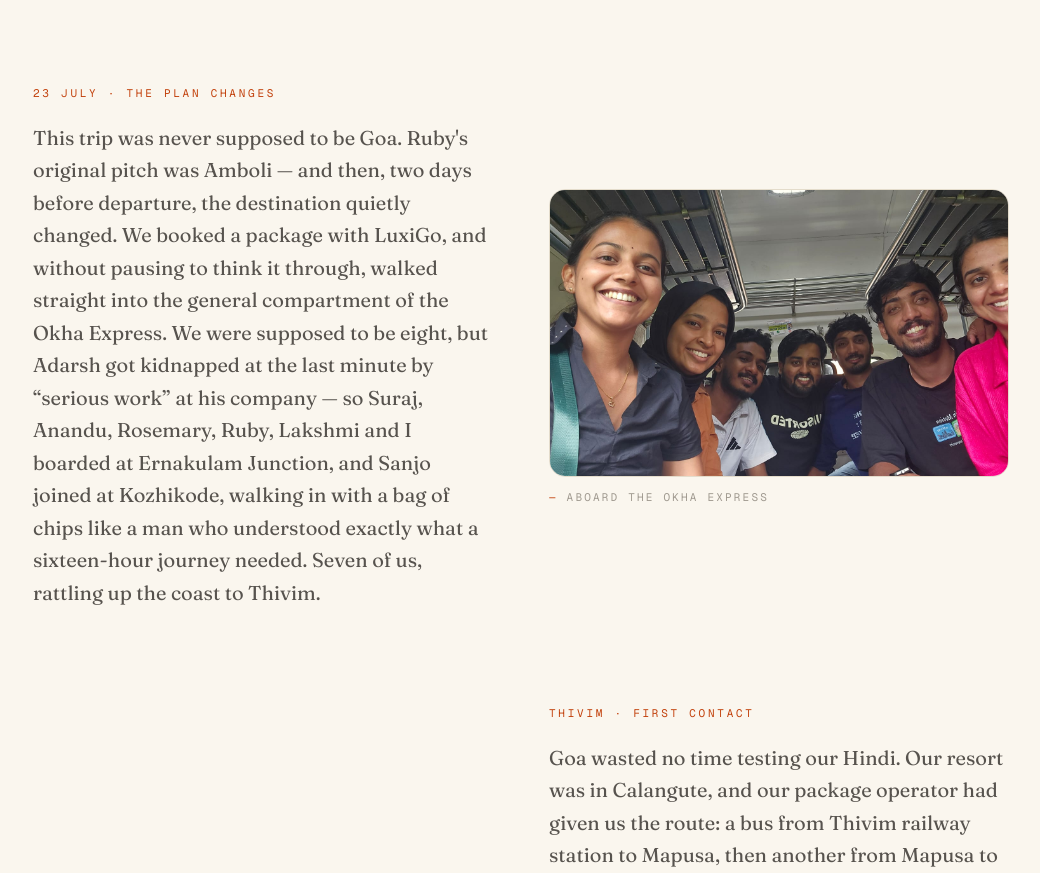
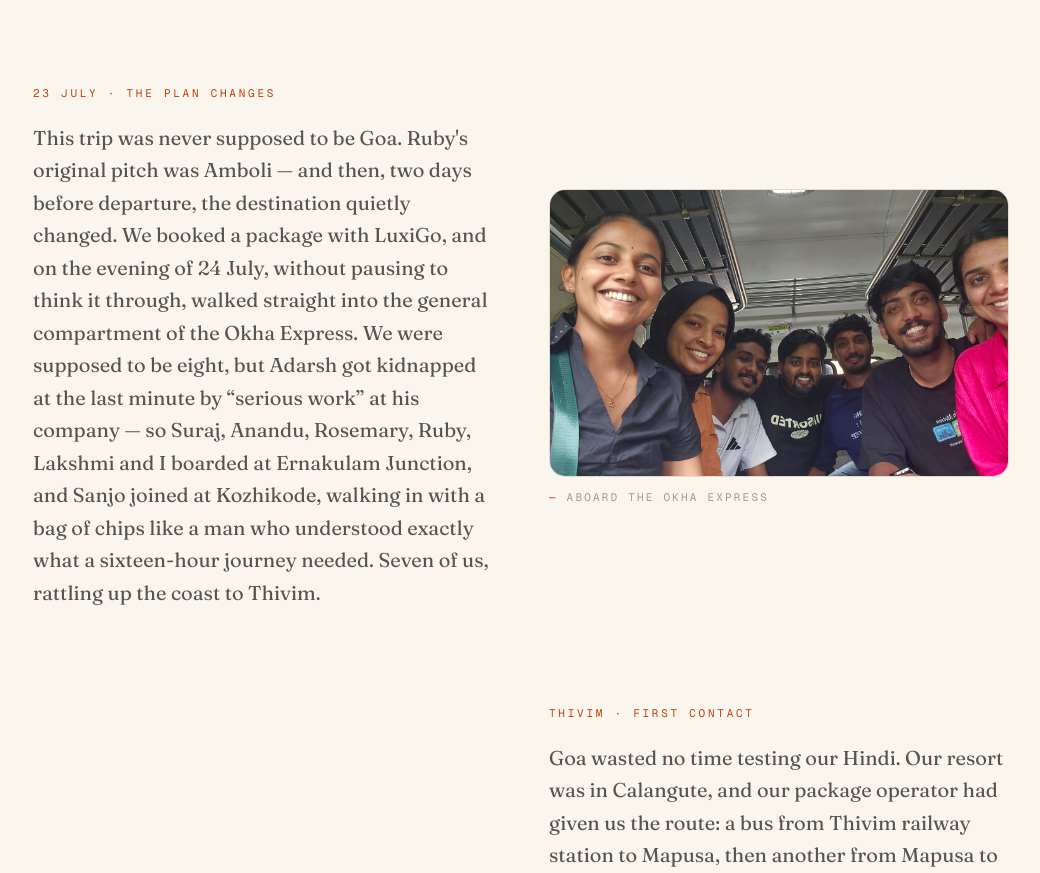
Before and after one commit to jubinphilip/Portfolio, a Next.js app: page /travel/goan-diaries in a window 1280 px wide. Shown: the part 822-1695 px from the top of the page, without its empty margins (119-1159 px from the left). Built offline with nearby package versions, Linux system fonts and the light colour scheme.

Commit message:
Refine narrative in Goan Diaries section by enhancing the description of the trip's last-minute destination change and the boarding experience.

```diff
--- a/src/app/travel/goan-diaries/page.tsx
+++ b/src/app/travel/goan-diaries/page.tsx
@@ -50,8 +50,9 @@ export default function GoanDiaries() {
               <Story>
                 This trip was never supposed to be Goa. Ruby&apos;s original pitch was Amboli — and
                 then, two days before departure, the destination quietly changed. We booked a
-                package with LuxiGo, and without pausing to think it through, walked straight into
-                the general compartment of the Okha Express. We were supposed to be eight, but
+                package with LuxiGo, and on the evening of 24 July, without pausing to think it
+                through, walked straight into the general compartment of the Okha Express. We
+                were supposed to be eight, but
                 Adarsh got kidnapped at the last minute by &ldquo;serious work&rdquo; at his
                 company — so Suraj, Anandu, Rosemary, Ruby, Lakshmi and I boarded at Ernakulam
                 Junction, and Sanjo joined at Kozhikode, walking in with a bag of chips like a
```
